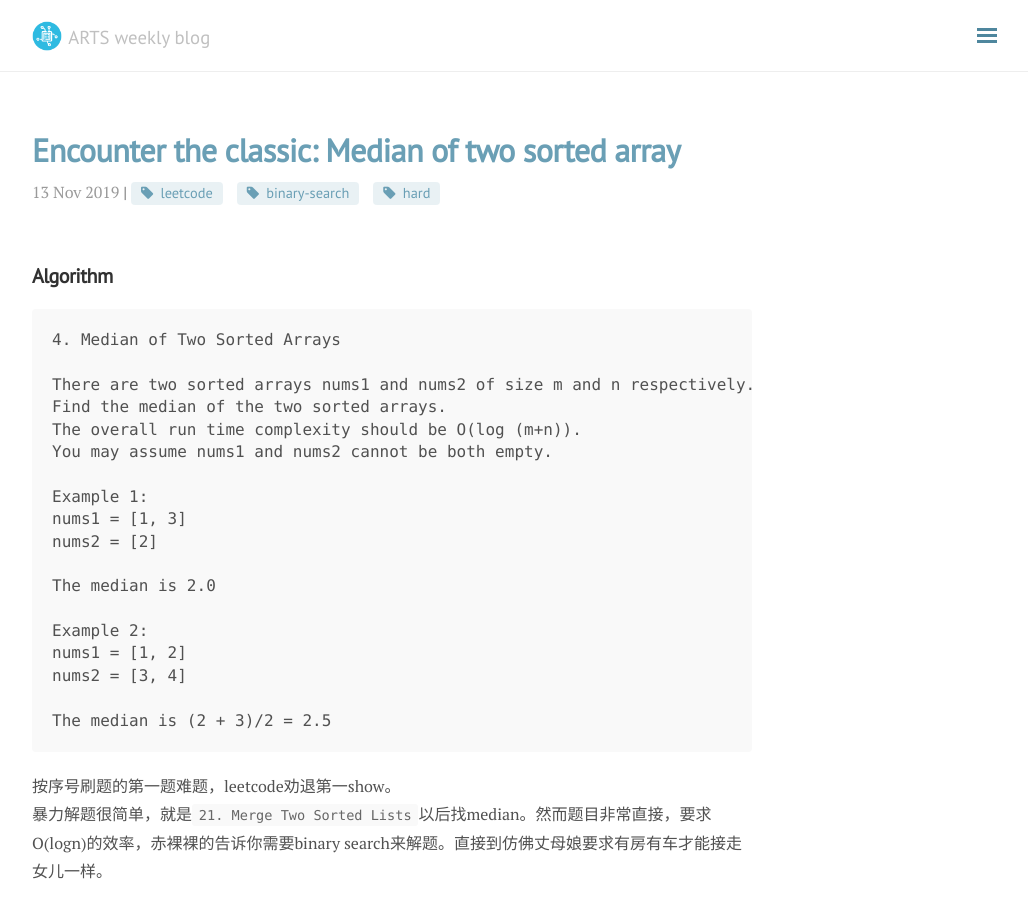
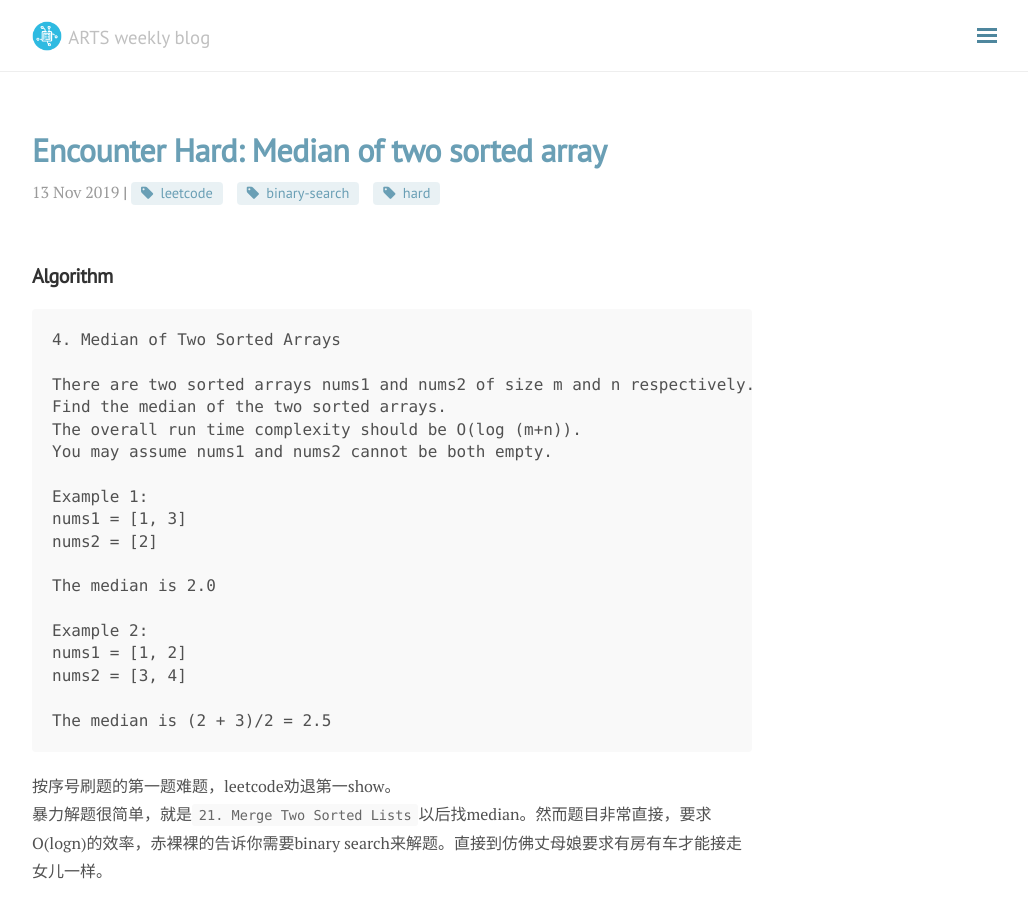
Before and after one commit to YiYeHuang/arts-tech-blog, a Jekyll site: the page built from _posts/2019-11-13-median-sorted-array.md, in a window 1280 px wide and 900 px high. Shown: the whole window, without its empty margins (248-1276 px from the left). Built offline with Jekyll 4.4.1, drawn with Linux system fonts in a browser that asks for light colours; nearby versions of some CDN libraries.

Commit message:
Update 2019-11-13-median-sorted-array.md

```diff
--- a/_posts/2019-11-13-median-sorted-array.md
+++ b/_posts/2019-11-13-median-sorted-array.md
@@ -1,6 +1,6 @@
 ---
 layout: post
-title:  "Encounter the classic: Median of two sorted array"
+title:  "Encounter Hard: Median of two sorted array"
 date:   2019-11-13 15:59:53 -0700
 categories: algorithm
 tag: [leetcode, binary-search, hard]
```
